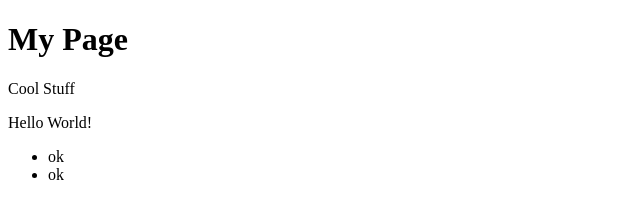
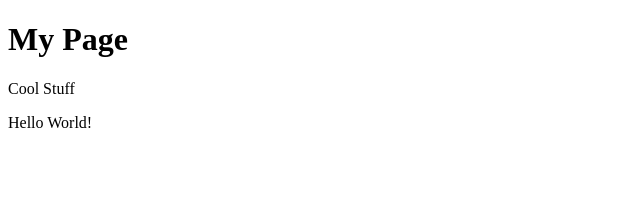
Before and after one commit to mewrox/mewrox.github.io, a plain HTML site: page index.html in a window 1280 px wide. Shown: the full height of the page, 0-640 px from the left. Drawn offline with Linux system fonts and the light colour scheme.

Commit message:
suspicious?

```diff
--- a/index.html
+++ b/index.html
@@ -4,10 +4,6 @@
   <h1>My Page</h1>
   <p>Cool Stuff</p>
   <p>Hello World!</p>
-  <ul class="new list">
-  <li>ok</li>
-  <li>ok</li>
-  </ul>
   <a href="http://www.psp-networks.com>Totally not suspicious at all :D</a>
 </body>
 </html>
```
